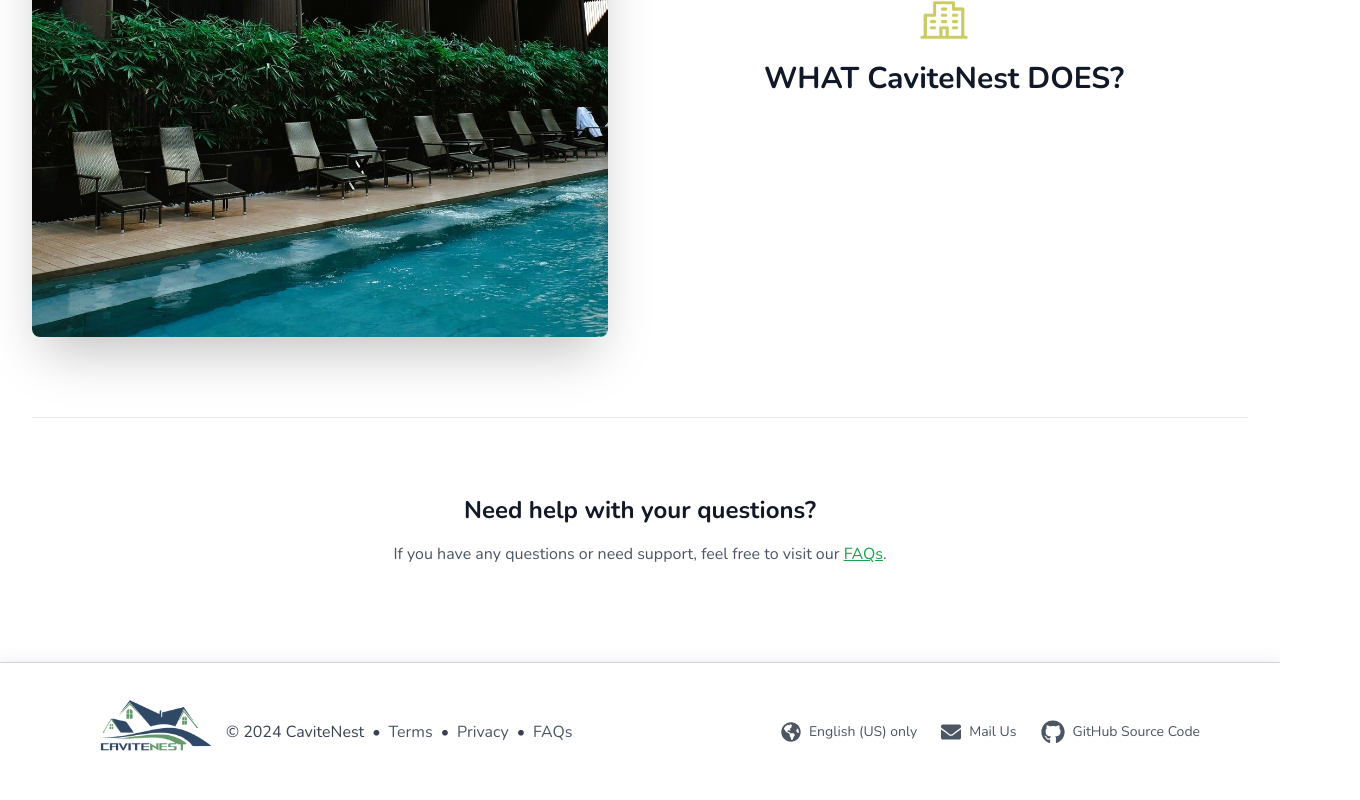
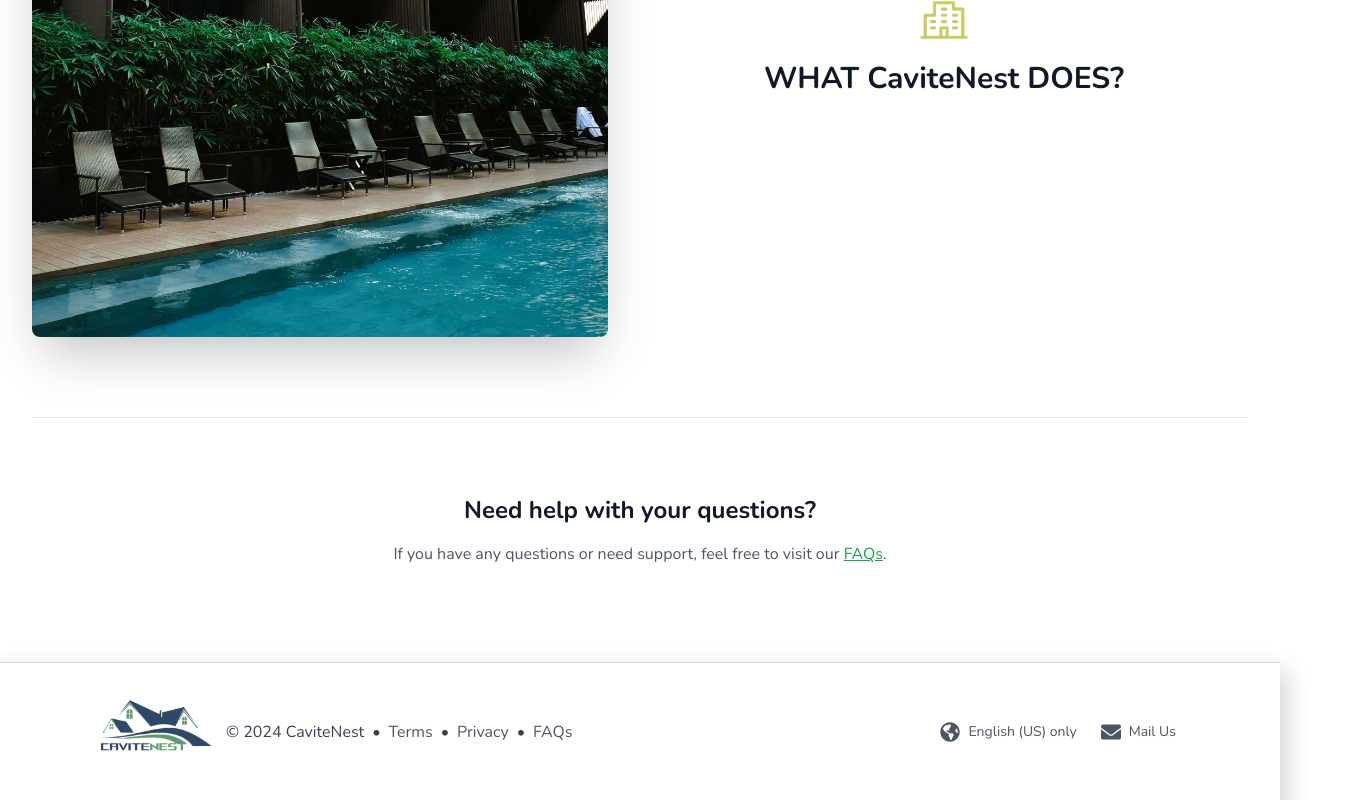
Before and after one commit to cld-kent0/CaviteNest, a Next.js app: page /about in a window 1280 px wide. Shown: the part 1602-2402 px from the top of the page, 1360 px wide, since content can reach past the window. Built offline with nearby package versions, Linux system fonts and the light colour scheme; no server answers; the database is empty; what pusher would draw is missing.

Commit message:
boss karl remove the github link from footer

```diff
--- a/app/Footer/Footer.tsx
+++ b/app/Footer/Footer.tsx
@@ -25,11 +25,10 @@ const Footer = () => {
 
   return (
     <footer
-      className={`flex flex-wrap items-center justify-between bg-white border-t border-gray-300 transition-shadow duration-300 p-4 ${
-        isAtBottom
-          ? "shadow-[0_15px_25px_5px_rgba(0,0,0,0.2)]" // Custom stronger shadow when at the bottom
-          : "shadow-md" // Default shadow
-      }`}
+      className={`flex flex-wrap items-center justify-between bg-white border-t border-gray-300 transition-shadow duration-300 p-4 ${isAtBottom
+        ? "shadow-[0_15px_25px_5px_rgba(0,0,0,0.2)]" // Custom stronger shadow when at the bottom
+        : "shadow-md" // Default shadow
+        }`}
     >
       {/* Left Section (Logo and Links) */}
       <div className="flex items-center w-full sm:w-auto justify-center sm:justify-start">
@@ -93,13 +92,13 @@ const Footer = () => {
 
         {/* GitHub Source Code Link */}
         <a
-          href="https://github.com/cld-kent0/CaviteNest" // Replace with your actual GitHub URL
+          href="https://cavite-nest.vercel.app/" // Replace with your actual GitHub URL | ito yung link https://github.com/cld-kent0/CaviteNest
           target="_blank"
           rel="noopener noreferrer"
           className="flex items-center gap-2 text-gray-600 hover:text-black hover:underline transition-colors duration-300"
         >
-          <FaGithub size={24} />
-          <span className="text-sm">GitHub Source Code</span>
+          {/* <FaGithub size={24} />
+          <span className="text-sm">GitHub Source Code</span> */}
         </a>
       </div>
     </footer>
```
